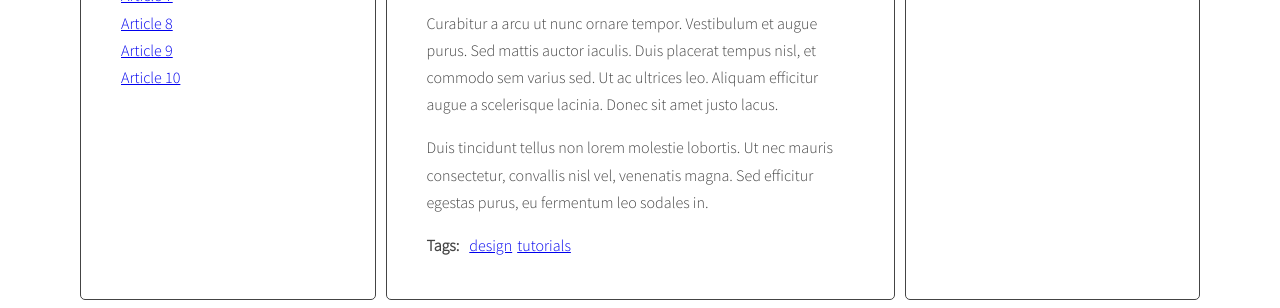
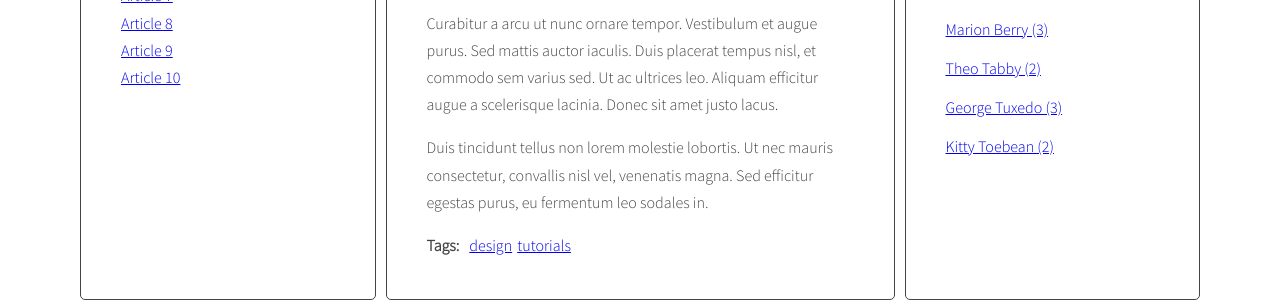
Before and after one commit to julia-kocik/javascript-blog, a website: page index.html in a window 1280 px wide. Shown: the part 539-847 px from the top of the page. Drawn offline with nearby package versions, Linux system fonts and the light colour scheme.

Commit message:
Change generateAuthors & add authorRightClickHandler & addClickListenersToRightAuthors

```diff
--- a/index.html
+++ b/index.html
@@ -18,7 +18,7 @@
               </ul>
             </aside>
             <section class="posts">
-              <article class="post active" id="article-1" data-tags="design tutorials" data-author="by Marion Berry">
+              <article class="post active" id="article-1" data-tags="design tutorials" data-author="Marion Berry">
                 <h3 class="post-title">Article 1</h3>
                 <p class="post-author"></p>
                 <div class="post-content">
@@ -34,7 +34,7 @@
                   </ul>
                 </div>
               </article>
-              <article class="post" id="article-2" data-tags="news code" data-author="by Theo Tabby">
+              <article class="post" id="article-2" data-tags="news code" data-author="Theo Tabby">
                 <h3 class="post-title">Article 2</h3>
                 <p class="post-author"></p>
                 <div class="post-content">
@@ -50,7 +50,7 @@
                   </ul>
                 </div>
               </article>
-              <article class="post" id="article-3" data-tags="news reviews design" data-author="by George Tuxedo">
+              <article class="post" id="article-3" data-tags="news reviews design" data-author="George Tuxedo">
                 <h3 class="post-title">Article 3</h3>
                 <p class="post-author"></p>
                 <div class="post-content">
@@ -65,7 +65,7 @@
                   </ul>
                 </div>
               </article>
-              <article class="post" id="article-4" data-tags="tutorials code design" data-author="by Kitty Toebean">
+              <article class="post" id="article-4" data-tags="tutorials code design" data-author="Kitty Toebean">
                 <h3 class="post-title">Article 4</h3>
                 <p class="post-author"></p>
                 <div class="post-content">
@@ -81,7 +81,7 @@
                   </ul>
                 </div>
               </article>
-              <article class="post" id="article-5" data-tags="design reviews" data-author="by Marion Berry">
+              <article class="post" id="article-5" data-tags="design reviews" data-author="Marion Berry">
                 <h3 class="post-title">Article 5</h3>
                 <p class="post-author"></p>
                 <div class="post-content">
@@ -97,7 +97,7 @@
                   </ul>
                 </div>
               </article>
-              <article class="post" id="article-6" data-tags="reviews code" data-author="by George Tuxedo">
+              <article class="post" id="article-6" data-tags="reviews code" data-author="George Tuxedo">
                 <h3 class="post-title">Article 6</h3>
                 <p class="post-author"></p>
                 <div class="post-content">
@@ -113,7 +113,7 @@
                   </ul>
                 </div>
               </article>
-              <article class="post" id="article-7" data-tags="code news" data-author="by Kitty Toebean">
+              <article class="post" id="article-7" data-tags="code news" data-author="Kitty Toebean">
                 <h3 class="post-title">Article 7</h3>
                 <p class="post-author"></p>
                 <div class="post-content">
@@ -129,7 +129,7 @@
                   </ul>
                 </div>
               </article>
-              <article class="post" id="article-8" data-tags="news design tutorials" data-author="by Theo Tabby">
+              <article class="post" id="article-8" data-tags="news design tutorials" data-author="Theo Tabby">
                 <h3 class="post-title">Article 8</h3>
                 <p class="post-author"></p>
                 <div class="post-content">
@@ -145,7 +145,7 @@
                   </ul>
                 </div>
               </article>
-              <article class="post" id="article-9" data-tags="news tutorials" data-author="by Marion Berry">
+              <article class="post" id="article-9" data-tags="news tutorials" data-author="Marion Berry">
                 <h3 class="post-title">Article 9</h3>
                 <p class="post-author"></p>
                 <div class="post-content">
@@ -161,7 +161,7 @@
                   </ul>
                 </div>
               </article>
-              <article class="post" id="article-10" data-tags="code design news reviews" data-author="by George Tuxedo">
+              <article class="post" id="article-10" data-tags="code design news reviews" data-author="George Tuxedo">
                 <h3 class="post-title">Article 10</h3>
                 <p class="post-author"></p>
                 <div class="post-content">
--- a/js/script.js
+++ b/js/script.js
@@ -151,7 +151,7 @@
     const clickedElement = this;
     /* make a new constant "href" and read the attribute "href" of the clicked element */
     const href = clickedElement.getAttribute('href');
-    console.log(href);
+    //console.log(href);
     /* make a new constant "tag" and extract tag from the "href" constant */
     const tag = href.replace('#tag-', '');
     /* find all tag links with class active */
@@ -201,17 +201,16 @@
       /* get authors from data-authors attribute */
       const authorTags = article.getAttribute('data-author');
       /* generate HTML of the link */
-      const tagHTML = '<a href="#' + authorTags + '"><span>' + authorTags + '</span></a>';
+      const tagHTML = '<a href="#' + authorTags + '"><span> by ' + authorTags + '</span></a>';
       /* add generated code to html variable */
       html = html + tagHTML;
       /* [NEW] check if this link is NOT already in allAuthors */
-      /*?????????????????????????????
-      if(!allAuthors[author]) {
-        allAuthors[author] = 1;
+      if (!allAuthors[authorTags]) {
+        allAuthors[authorTags] = 1;
       } else {
-        allAuthors[author]++;
+        allAuthors[authorTags]++;
       }
-      */
+
       /* insert HTML of all the links into the tags wrapper */
       authorWrapper.innerHTML = html;
     }
@@ -222,7 +221,7 @@
     /* [NEW] START LOOP: for each author in allAuthors: */
     for (let author in allAuthors) {
     /* [NEW] generate code of a link and add it to allAuthorsHTML */
-      allAuthorsHTML += '<li><a href="#' + author + '">' + '<span>' +  author + '</span></a></li>';
+      allAuthorsHTML += `<li><a href="#${author}"><span>${author} (${allAuthors[author]})</span></a></li>`;
     }
     //console.log(allAuthorsHTML);
     /*[NEW] add HTML from allAuthorsHTML to authorList */
@@ -238,7 +237,7 @@
     const clickedElement = this;
     /* make a new constant "href" and read the attribute "href" of the clicked element */
     const href = clickedElement.getAttribute('href');
-    /* make a new constant "tag" and extract tag from the "href" constant */
+    /* make a new constant "author" and extract tag from the "href" constant */
     const author = href.replace('#', '');
     /* find all tag links with class active */
     const tagLinks = document.querySelectorAll('.post .post-author a.active');
@@ -274,4 +273,45 @@
 
   addClickListenersToAuthors();
 
+  function authorRightClickHandler(event) {
+    /* prevent default action for this event */
+    event.preventDefault();
+    /* make new constant named "clickedElement" and give it the value of "this" */
+    const clickedElement = this;
+    /* make a new constant "href" and read the attribute "href" of the clicked element */
+    const href = clickedElement.getAttribute('href');
+    /* make a new constant "author" and extract tag from the "href" constant */
+    const author = href.replace('#', '');
+    /* find all tag links with class active */
+    const authorLinks = document.querySelectorAll('.sidebar .authors a.active');
+    /* START LOOP: for each active tag link */
+    for (let authorLink of authorLinks) {
+      /* remove class active */
+      authorLink.classList.remove('active');
+    /* END LOOP: for each active tag link */
+    }
+    /* find all tag links with "href" attribute equal to the "href" constant */
+    const hrefAuthorLinks = document.querySelectorAll('.sidebar .authors a[href="' + href + '"]');
+    /* START LOOP: for each found tag link */
+    for (let hrefAuthorLink of hrefAuthorLinks) {
+      /* add class active */
+      hrefAuthorLink.classList.add('active');
+    /* END LOOP: for each found tag link */
+    }
+    /* execute function "generateTitleLinks" with article selector as argument */
+    generateTitleLinks('[data-author="' + author + '"]');
+  }
+
+  function addClickListenersToRightAuthors() {
+    /* find all links to tags */
+    const linkToAuthors = document.querySelectorAll('.sidebar .authors a[href^="#"]');
+    /* START LOOP: for each link */
+    for (let linkToAuthor of linkToAuthors) {
+      /* add tagClickHandler as event listener for that link */
+      linkToAuthor.addEventListener('click', authorRightClickHandler);
+    /* END LOOP: for each link */
+    }
+  }
+
+  addClickListenersToRightAuthors();
 }
```
